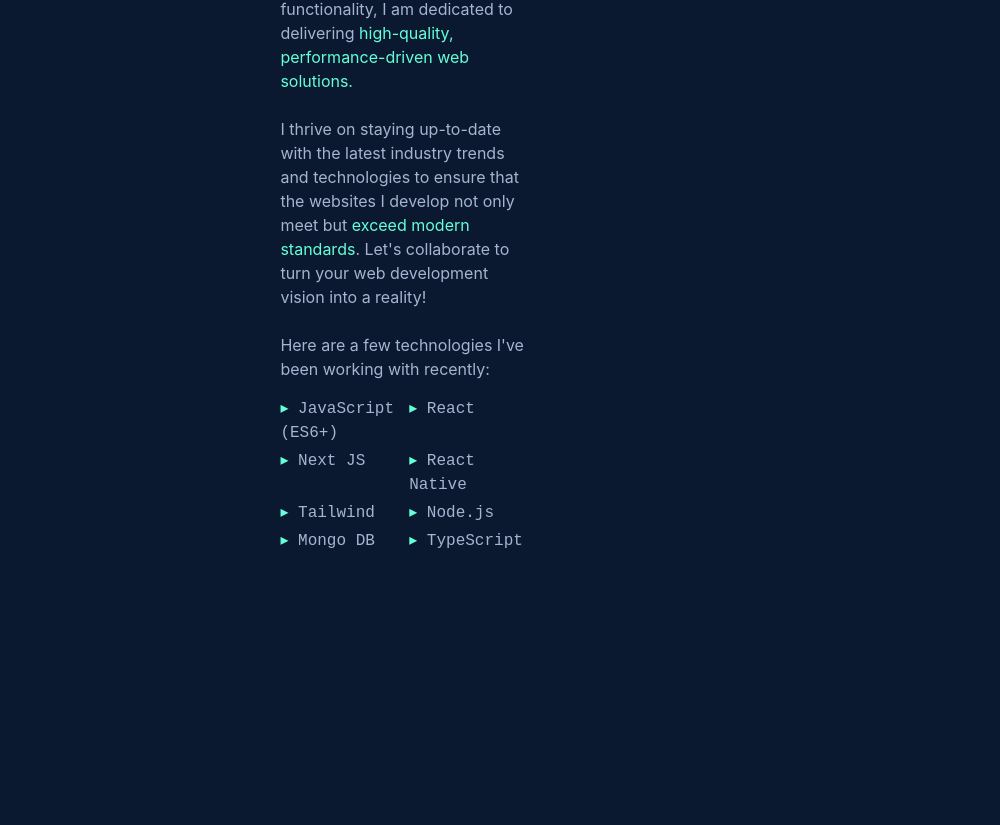
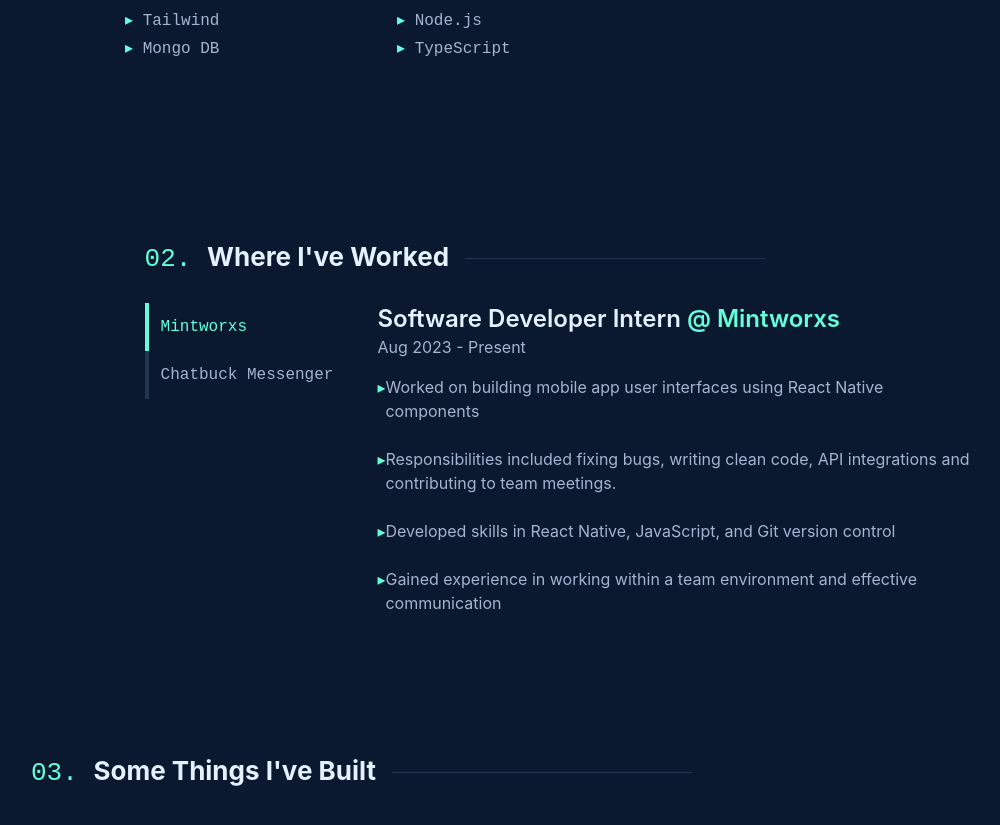
Before and after one commit to shriyamgera/portfolio_v1, a React (Create React App) app: page / in a window 1280 px wide. Shown: the part 1569-2394 px from the top of the page, without its empty margins (79-1079 px from the left). Before the commit the page ends 2152 px from the top, so only its background shows below. Built offline with nearby package versions, Linux system fonts and the light colour scheme.

Commit message:
Experience, Projects, Contact, Footer

```diff
--- a/src/App.jsx
+++ b/src/App.jsx
@@ -1,8 +1,12 @@
 import './App.css';
 import { AboutMe } from './Components/AboutMe';
+import Contact from './Components/Contact';
+import Experience from './Components/Experience';
+import Footer from './Components/Footer';
 import Introduction from './Components/Introduction';
 import LeftSidebar from './Components/LeftSidebar';
 import Navbar from './Components/Navbar';
+import Projects from './Components/Projects';
 import RightSidebar from './Components/RightSidebar';
 
 function App() {
@@ -11,9 +15,15 @@
       <Navbar/>
       <LeftSidebar/>
       <RightSidebar/>
-      <div className='mx-[25%]'>
+      <div className='-ml-24 flex justify-center'>
         <Introduction/>
+      </div>
+      <div className='flex flex-col items-center justify-center'>
         <AboutMe/>
+        <Experience/>
+        <Projects/>
+        <Contact/>
+        <Footer/>
       </div>
     </div>
   );
--- /dev/null
+++ b/src/Assets/Data/experience.json
@@ -0,0 +1,25 @@
+[{
+    "j_no":2,
+    "name":"Mintworxs",
+    "position":"Software Developer Intern",
+    "time_period":"Aug 2023 - Present",
+    "description":[
+        "Worked on building mobile app user interfaces using React Native components",
+        "Responsibilities included fixing bugs, writing clean code, API integrations and contributing to team meetings.",
+        "Developed skills in React Native, JavaScript, and Git version control",
+        "Gained experience in working within a team environment and effective communication"
+    ]
+},
+
+{   "j_no":1,
+    "name":"Chatbuck Messenger",
+    "position":"Software Developer Intern",
+    "time_period":"April 2023 - Aug 2023",
+    "description":[
+        "Worked on building mobile app user interfaces using React Native components",
+        "Responsibilities included fixing bugs, writing clean code, API integrations and contributing to team meetings.",
+        "Developed skills in React Native, JavaScript, and Git version control",
+        "Gained experience in working within a team environment and effective communication"
+
+    ]
+}]
--- /dev/null
+++ b/src/Assets/Data/projects.json
@@ -0,0 +1,30 @@
+[
+    {
+        "name":"Promptify",
+        "description": "Promptify is a web-based application designed to assist users in generating creative prompts for various purposes. Whether you're a writer looking for inspiration, a student working on a project, or someone in need of ideas for brainstorming, Promptify can help spark your creativity.",
+        "img":"https://th.bing.com/th/id/OIP.gVEb3Iji71hLjB77QWaflQAAAA?rs=1&pid=ImgDetMain",
+        "tech_used":[
+            "Next Js",
+            "Tailwind",
+            "Mongo DB",
+            "Express",
+            "Vercel"
+        ],
+        "git_Link":"https://github.com/shriyamgera/promptify",
+        "link":"https://promptify-sandy.vercel.app"
+    },
+    {
+        "name":"Weebopedia",
+        "description": "Promptify is a web-based application designed to assist users in generating creative prompts for various purposes. Whether you're a writer looking for inspiration, a student working on a project, or someone in need of ideas for brainstorming, Promptify can help spark your creativity.",
+        "img":"https://th.bing.com/th/id/OIP.gVEb3Iji71hLjB77QWaflQAAAA?rs=1&pid=ImgDetMain",
+        "tech_used":[
+            "Next Js",
+            "Tailwind",
+            "Mongo DB",
+            "Express",
+            "Vercel"
+        ],
+        "git_Link":"https://github.com/shriyamgera/promptify",
+        "link":"https://promptify-sandy.vercel.app"
+    }
+]
--- a/src/Components/AboutMe.jsx
+++ b/src/Components/AboutMe.jsx
@@ -3,7 +3,7 @@
 
 export const AboutMe = () => {
   return (
-    <div className='justify-center items-center self-center text-lightest_slate font-[20px] pl-[4%]'>
+    <div className=' text-lightest_slate font-[20px]'>
         <Heading index={'01'} title={"About Me"}/>
         <div  className='flex mt-8'>
             <div className=' max-w-[540px] mr-8'>
--- /dev/null
+++ b/src/Components/Contact.jsx
@@ -0,0 +1,15 @@
+import React from 'react'
+import Button from '../UI elements/Button'
+
+const Contact = () => {
+  return (
+    <div className=' text-center max-w-[580px] flex flex-col items-center'>
+        <div className=' text-primary text-lg font-mono mb-2'>04. What's Next?</div>
+        <div className=' font-bold text-off_white text-[48px]'> Get In Touch</div>
+        <div className=' text-lightest_slate my-3 mb-12'>Feel free to reach out! I'm currently open to new freelancing projects and eager to explore exciting opportunities. Let's connect and discuss how we can collaborate on innovative and impactful ventures. Looking forward to hearing from you!</div>
+        <Button title={"Say Hello!"}/>
+    </div>
+  )
+}
+
+export default Contact
--- /dev/null
+++ b/src/Components/Experience.jsx
@@ -0,0 +1,46 @@
+import React, { useState } from 'react'
+import Heading from '../UI elements/Heading'
+import experience from '../Assets/Data/experience.json'
+
+const Experience = () => {
+
+    const onSelectHandle = (item)=>{
+        setselectedJob(item)
+        // setSelectedStyling(`text-primary border-primary`)
+
+    }
+
+    const [selectedJob, setselectedJob] = useState(experience[0])
+    // const [selectedStyling, setSelectedStyling] = useState()
+    return (
+        <div className='mt-44'>
+            <Heading index={'02'} title={"Where I've Worked"} />
+
+            <div className='flex mt-6'>
+                <div className='mr-8'>{
+                    experience?.map((item) => (
+                        <div key={item.j_no}
+                             className={` font-mono py-3 px-3 border-l-4 ${selectedJob === item ? `text-primary border-primary` :`text-lightest_slate border-lightest_navy`} hover:bg-lightest_navy cursor-pointer hover:text-primary`}
+                             onClick={()=>{onSelectHandle(item)}}>
+                            {item.name}
+                        </div>
+                    ))
+                }
+                </div>
+                <div className=' max-w-[600px]'>
+                    <div className='text-off_white font-[600] text-2xl'>{selectedJob.position}<span className=' text-primary'> @ {selectedJob.name}</span></div>
+                    <div className=' text-lightest_slate mb-4'>{selectedJob.time_period}</div>
+                    <div>
+
+                        {selectedJob?.description?.map((item, index)=>(
+                            <div className='flex'><div className=' text-primary'>&#9656;</div><span key={index} className=' text-lightest_slate'> {item}<br/> <br/></span></div>
+
+                        ))}
+                    </div>
+                </div>
+            </div>
+        </div>
+    )
+}
+
+export default Experience
--- /dev/null
+++ b/src/Components/Footer.jsx
@@ -0,0 +1,9 @@
+import React from 'react'
+
+const Footer = () => {
+  return (
+    <div className=' font-mono hover:text-primary text-center text-lightest_slate my-8 cursor-default'>Built by Shriyam Gera</div>
+  )
+}
+
+export default Footer
--- /dev/null
+++ b/src/Components/Projects.jsx
@@ -0,0 +1,38 @@
+import React from 'react'
+import Heading from '../UI elements/Heading'
+import projects from '../Assets/Data/projects.json'
+import { FiGithub, FiLink } from 'react-icons/fi'
+
+const Projects = () => {
+  return (
+    <div className='my-28'>
+        <div className=' mb-12'>
+            <Heading index={'03'} title={"Some Things I've Built"}/>
+        </div>
+        {projects?.map((item, index)=>(
+             <div key={index} className={`flex items-center my-20 ${index % 2 !== 0 ?`flex-row-reverse`:null}`}>
+             <div className='z-1 relative'>
+                 <img src={item.img} alt={`${item.name} Preview`} className='w-[580px] h-[362px]' />
+                 <div className=' bg-primary w-[580px] h-[362px] absolute inset-0 opacity-[20%] rounded hover:opacity-0 cursor-pointer '></div>
+             </div>
+             <div className={`relative w-[480px] z-10 ${index % 2 !== 0 ?`translate-x-10`:`-translate-x-10`}`}>
+                <div className={` font-bold text-off_white relative mb-8 text-3xl ${index % 2 !== 0 ?null:`text-right`} hover:text-primary cursor-pointer`}>{item.name}</div>
+
+                <div className={` bg-light_navy p-6 z-10 text-lightest_slate ${index % 2 !== 0 ?null:`text-right`} my-4 rounded shadow-lg hover:shadow-2xl`}>{item.description}</div>
+                <div className={`flex gap-3 ${index % 2 !== 0 ?null:`justify-end`} my-2`} > {item?.tech_used?.map((tech)=>(
+                    <div className='font-mono text-lightest_slate'>{tech}</div>
+                ))}</div>
+                <div className={`flex text-xl gap-3  ${index % 2 !== 0 ?null:`justify-end`}`}>
+                    <FiGithub className=' hover:text-primary cursor-pointer '/>
+                    <FiLink className=' hover:text-primary cursor-pointer '/>
+                </div>
+             </div>
+         </div>
+        ))}
+
+
+    </div>
+  )
+}
+
+export default Projects
--- a/src/UI elements/Heading.jsx
+++ b/src/UI elements/Heading.jsx
@@ -2,7 +2,7 @@
 
 const Heading = ({index, title}) => {
   return (
-    <div className='flex items-center'>
+    <div className='flex items-center text-off_white font-[32px]'>
         <div className=' text-[26px]'>
             <span className=' font-mono text-primary'>{index}. </span><span className=' font-bold'>{title}</span>
         </div>
--- a/tailwind.config.js
+++ b/tailwind.config.js
@@ -9,7 +9,9 @@
         primary: '#64ffda',
         slate: "#495670",
         lightest_slate: "#a8b2d1",
-        lightest_navy:"#233554"
+        lightest_navy:"#233554",
+        off_white:"#e6f1ff",
+        light_navy:"#112240"
       },
       fontFamily: {
         mono: ['SF Mono', 'Fira Code', 'Fira Mono', 'Roboto Mono', 'monospace'],
```
